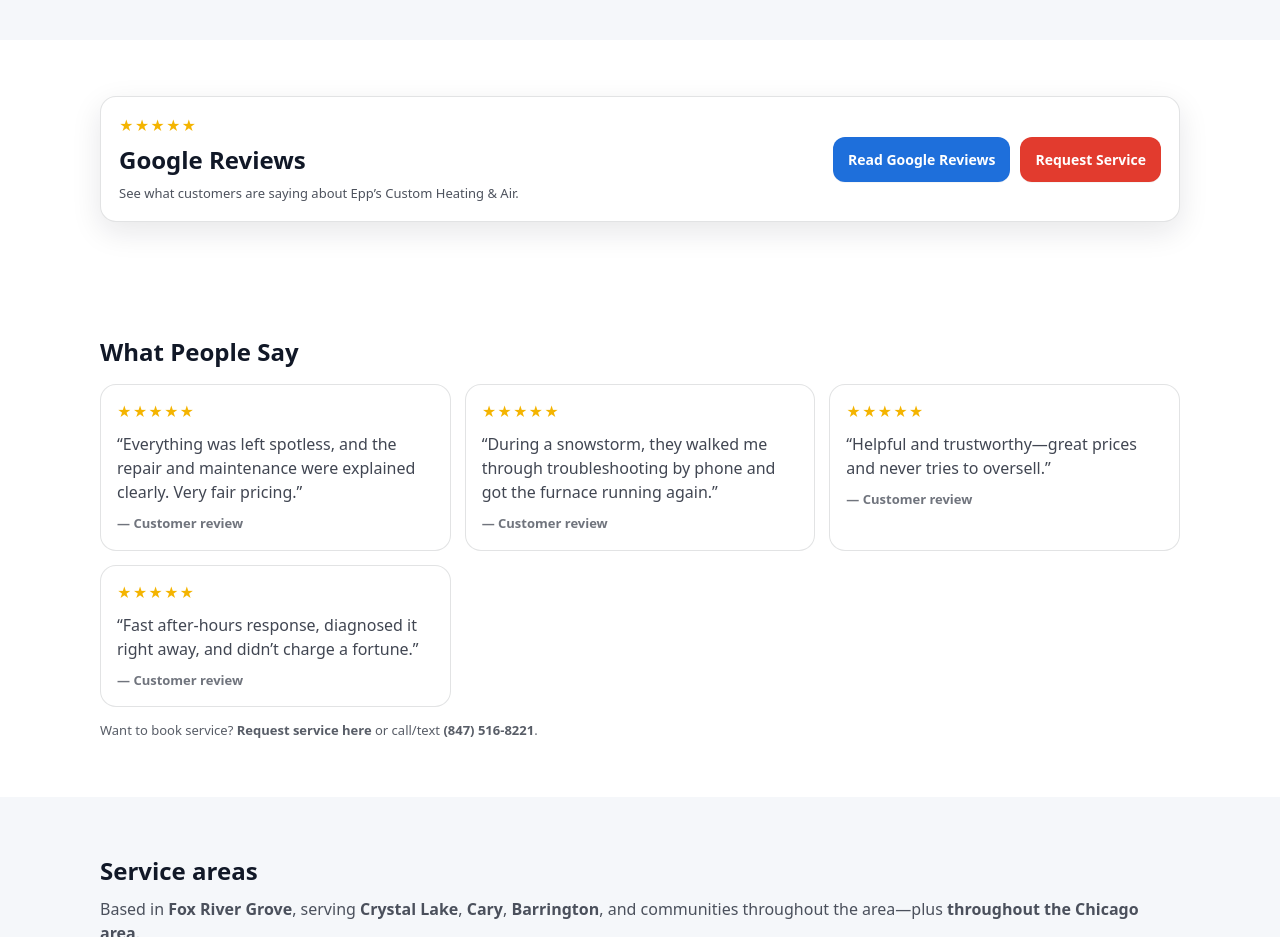
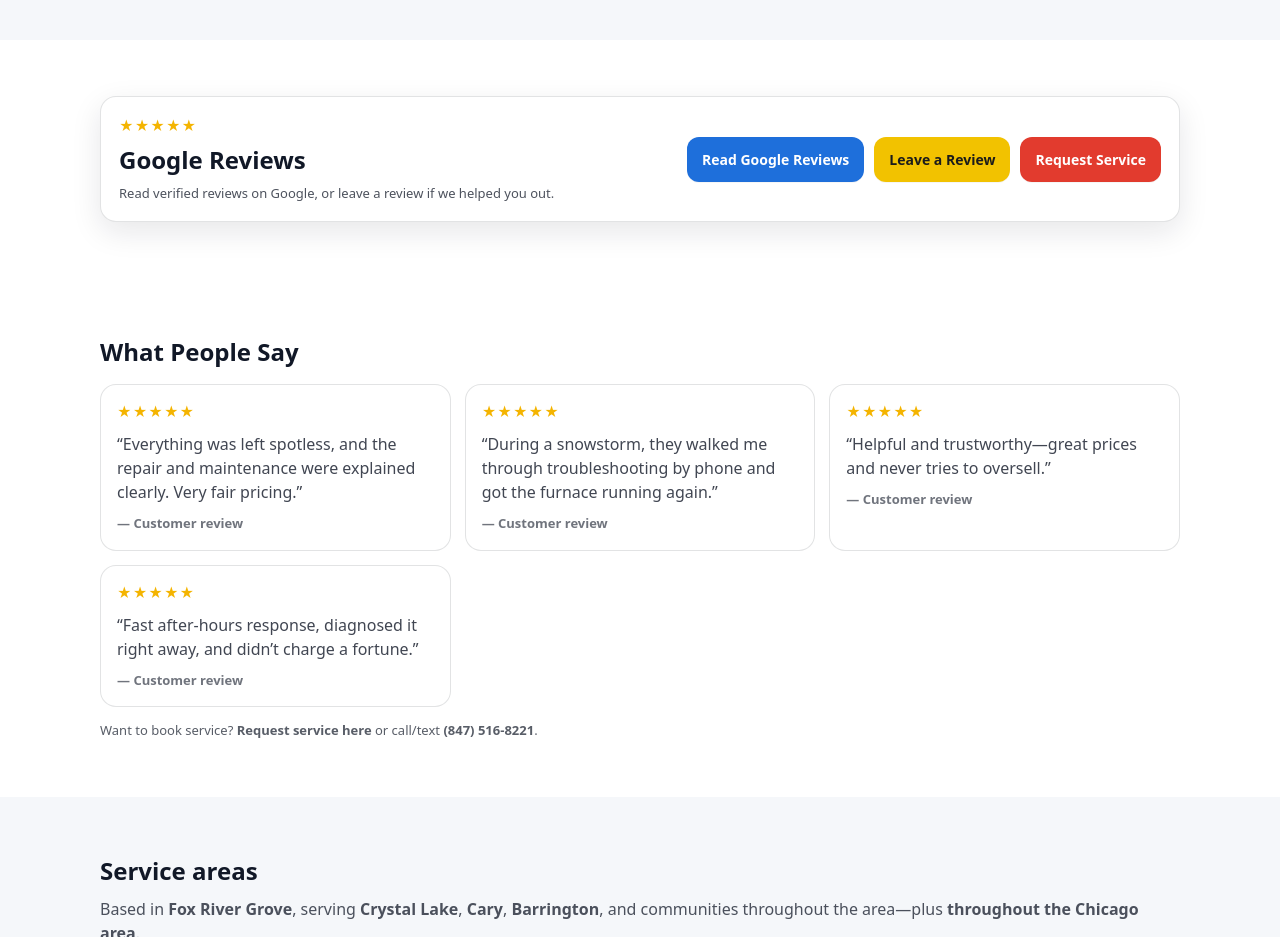
Before and after one commit to YahBOIII/eppsheating.com, a plain HTML site: page index.html in a window 1280 px wide. Shown: the part 1280-2217 px from the top of the page. Drawn offline with Linux system fonts and the light colour scheme.

Commit message:
Refactor comments in index.html for clarity
Updated comments for clarity and consistency in the HTML structure.

```diff
--- a/index.html
+++ b/index.html
@@ -82,7 +82,6 @@
               <a class="btn primary" href="./contact.html">Request Service</a>
             </div>
 
-            <!-- Full detailed logo shown BIG (not tiny in header) -->
             <div class="hero-logo">
               <img src="assets/logo.png" alt="Epp’s Custom Heating & Air Conditioning logo" />
             </div>
@@ -171,7 +170,7 @@
       </div>
     </section>
 
-    <!-- GOOGLE REVIEWS PANEL (proof / trust) -->
+    <!-- GOOGLE REVIEWS PANEL -->
     <section class="section">
       <div class="container">
         <div class="panel" style="display:flex; gap:14px; justify-content:space-between; align-items:center; flex-wrap:wrap;">
@@ -179,18 +178,24 @@
             <div class="stars" style="margin:0;">★★★★★</div>
             <h2 style="margin:6px 0 6px;">Google Reviews</h2>
             <p class="small" style="margin:0;">
-              See what customers are saying about Epp’s Custom Heating &amp; Air.
+              Read verified reviews on Google, or leave a review if we helped you out.
             </p>
           </div>
+
           <div style="display:flex; gap:10px; flex-wrap:wrap;">
             <a class="btn secondary" href="https://share.google/DzhmZwjf1cOjpHy6Y" target="_blank" rel="noreferrer">Read Google Reviews</a>
+
+            <a class="btn sun"
+               href="https://www.google.com/search?sca_esv=91f788fc0d48d683&sxsrf=ANbL-n5BYeweie6ttYhKVaVffUNRXcwVyw:1775623091783&si=AL3DRZHrmvnFAVQPOO2Bzhf8AX9KZZ6raUI_dT7DG_z0kV2_xye8LTCYRTvdp23DueNgT6_xy5Hm26P0Orb8PHmj7fSFueWyFKsjLjGm8n42B5HdEhRFeBgRgZEtANyPdwN09aVKVIOSCdiTF7LjKBjvm4tHAlYtNw%3D%3D&q=Epp%27s+Custom+Heating+%26+Air+Inc.+Reviews&sa=X&ved=2ahUKEwir74-9t92TAxUJrYkEHXK0I4oQ0bkNegQIIxAH&biw=1277&bih=1213&dpr=0.75#lrd=0x880f0b1389a632a9:0xd3b5944492eecf6e,3,,,,"
+               target="_blank" rel="noreferrer">Leave a Review</a>
+
             <a class="btn primary" href="./contact.html">Request Service</a>
           </div>
         </div>
       </div>
     </section>
 
-    <!-- TESTIMONIALS (your quotes) -->
+    <!-- TESTIMONIALS -->
     <section class="section">
       <div class="container">
         <h2 style="margin:0 0 14px;">What People Say</h2>
```
